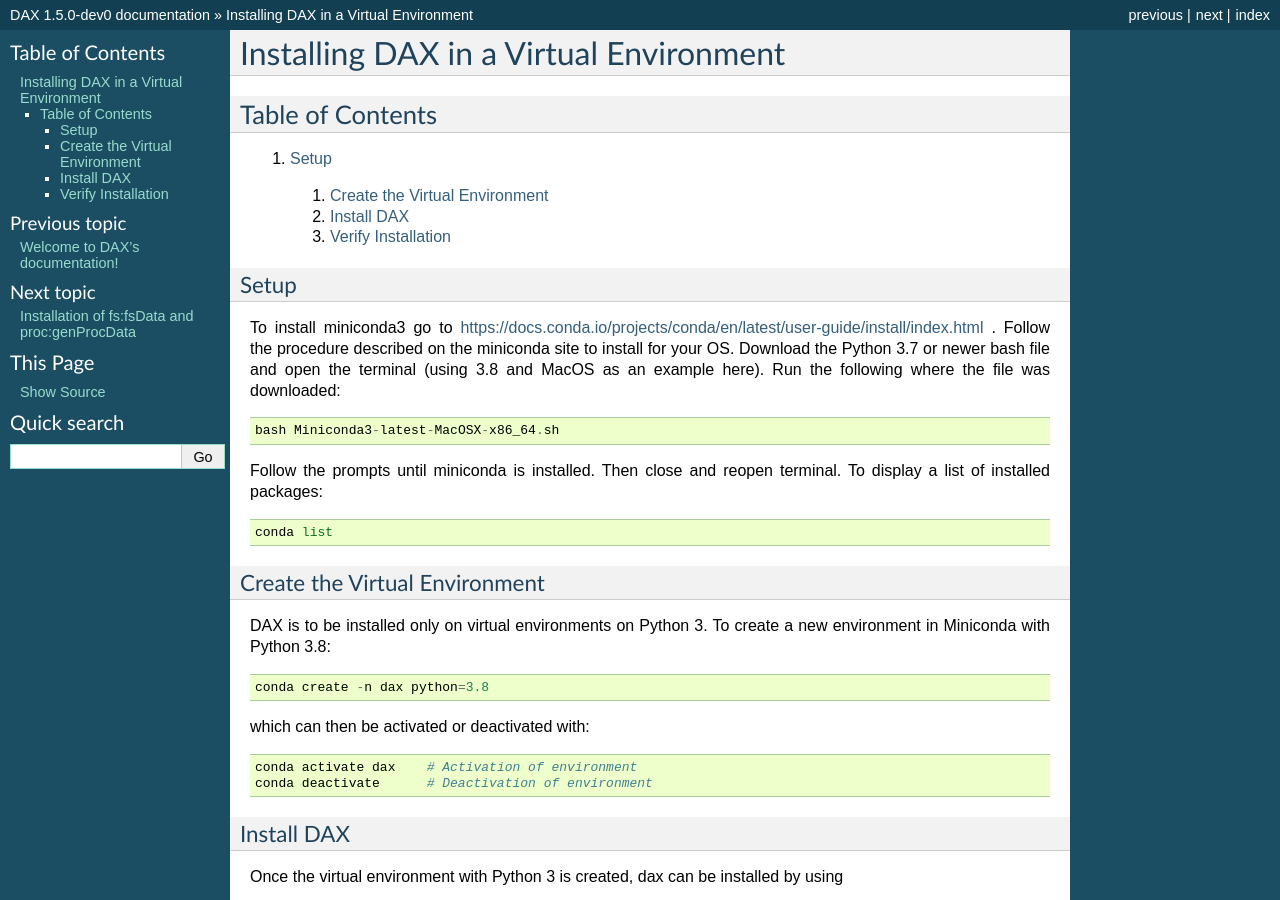
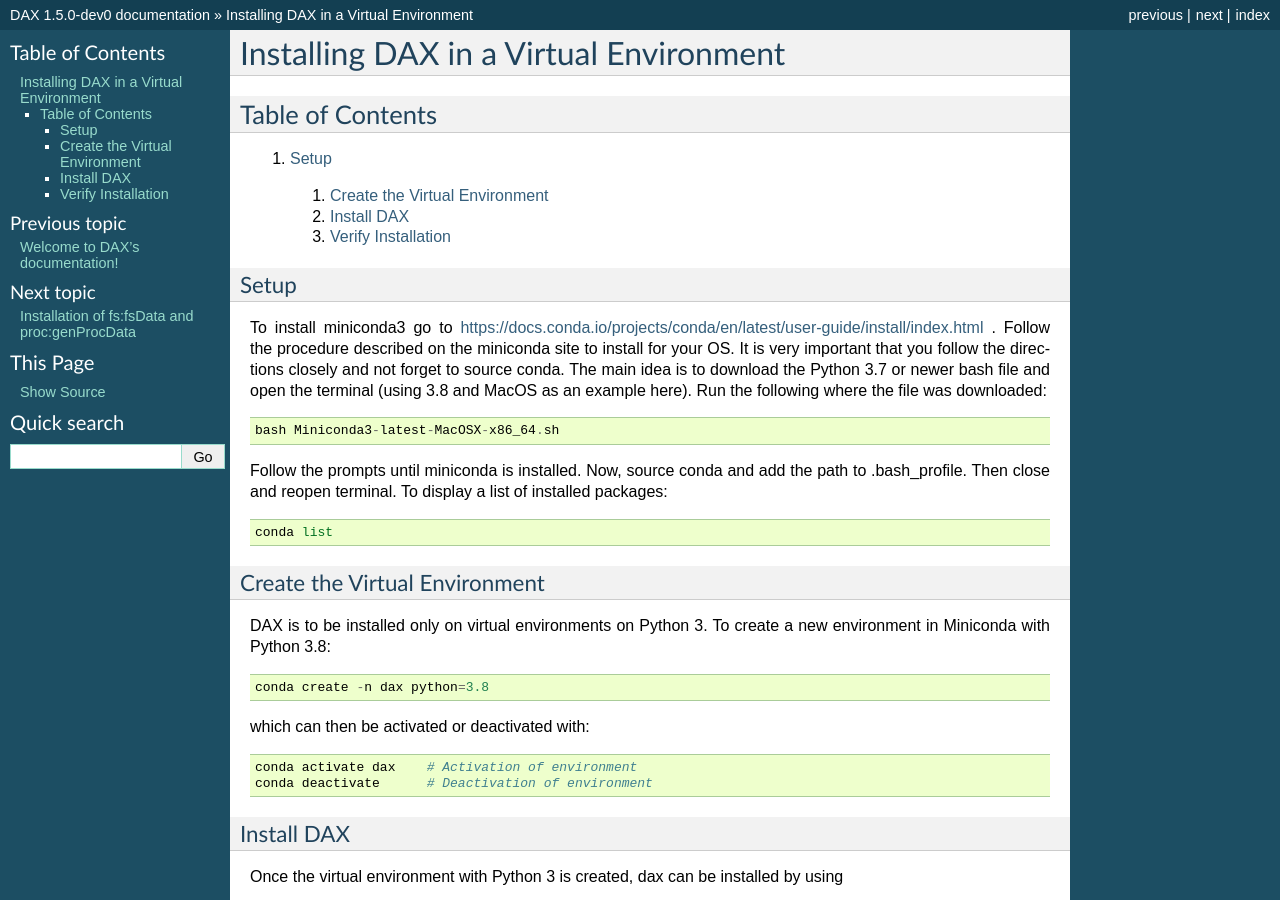
Before and after one commit to VUIIS/dax, a Sphinx documentation site: the page built from docs/installing_dax_in_a_virtual_environment.rst, in a window 1280 px wide and 900 px high. Built offline with Sphinx 7.4.7, drawn with Linux system fonts in a browser that asks for light colours.

Commit message:
Update installing_dax_in_a_virtual_environment.rst

```diff
--- a/docs/installing_dax_in_a_virtual_environment.rst
+++ b/docs/installing_dax_in_a_virtual_environment.rst
@@ -14,13 +14,13 @@ Table of Contents
 Setup
 -----
 
-To install miniconda3 go to https://docs.conda.io/projects/conda/en/latest/user-guide/install/index.html . Follow the procedure described on the miniconda site to install for your OS. Download the Python 3.7 or newer bash file and open the terminal (using 3.8 and MacOS as an example here). Run the following where the file was downloaded:
+To install miniconda3 go to https://docs.conda.io/projects/conda/en/latest/user-guide/install/index.html . Follow the procedure described on the miniconda site to install for your OS. It is very important that you follow the directions closely and not forget to source conda. The main idea is to download the Python 3.7 or newer bash file and open the terminal (using 3.8 and MacOS as an example here). Run the following where the file was downloaded:
 
 ::
 
 	bash Miniconda3-latest-MacOSX-x86_64.sh
 
-Follow the prompts until miniconda is installed. Then close and reopen terminal. To display a list of installed packages:
+Follow the prompts until miniconda is installed. Now, source conda and add the path to .bash_profile. Then close and reopen terminal. To display a list of installed packages:
 
 ::
 
```
